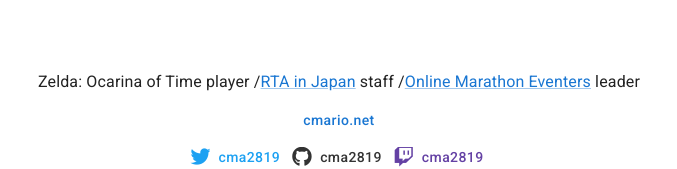
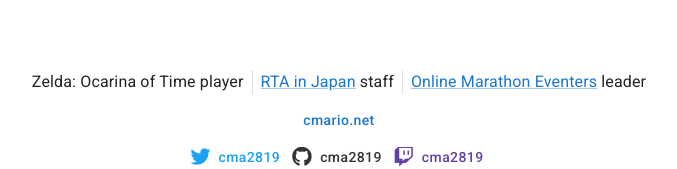
Before and after one commit to cma2819/cma2819.github.io, a Next.js app: page /card in a window 1280 px wide. Shown: the part 609-778 px from the top of the page, without its empty margins (301-978 px from the left). Built offline with nearby package versions, Linux system fonts and the light colour scheme.

Commit message:
fix a bit

```diff
--- a/src/components/NameCard/AddressBar.tsx
+++ b/src/components/NameCard/AddressBar.tsx
@@ -12,7 +12,7 @@ export const AddressBar = () => {
         container
         alignItems='center'
         sx={{
-          width: '20vw',
+          width: '40vw',
           paddingX: 1,
           paddingTop: 0.5,
         }}
--- a/src/components/NameCard/Profile.tsx
+++ b/src/components/NameCard/Profile.tsx
@@ -1,4 +1,4 @@
-import { Typography } from '@mui/material';
+import { Divider, Stack, Typography } from '@mui/material';
 import { Box, styled } from '@mui/system';
 import Link from '../Link';
 import React from 'react';
@@ -21,11 +21,15 @@ const CardLink = styled(Link)({
 export const Profile = () => {
   return (
     <ProfileBox>
-      <ProfileTypography variant="body1">
-          Zelda: Ocarina of Time player /
-        <CardLink href="https://rtain.jp" target="_blank">RTA in Japan</CardLink> staff /
-        <CardLink href="https://twitter.com/ome_speedrun" target="_blank">Online Marathon Eventers</CardLink> leader
-      </ProfileTypography>
+      <Stack
+        direction='row'
+        divider={<Divider orientation="vertical" flexItem  />}
+        spacing={1}
+      >
+        <ProfileTypography variant='body1'>Zelda: Ocarina of Time player</ProfileTypography>
+        <ProfileTypography variant='body1'><CardLink href="https://rtain.jp" target="_blank">RTA in Japan</CardLink> staff</ProfileTypography>
+        <ProfileTypography variant='body1'><CardLink href="https://twitter.com/ome_speedrun" target="_blank">Online Marathon Eventers</CardLink> leader</ProfileTypography>
+      </Stack>
     </ProfileBox>
   );
 };
```
